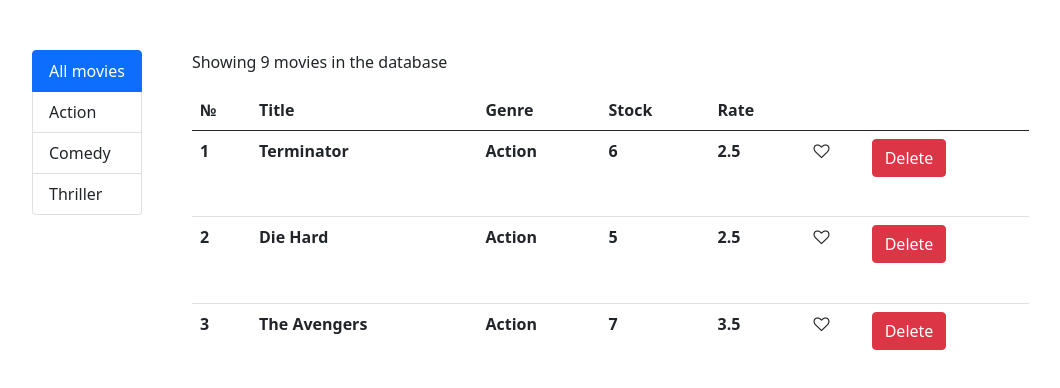
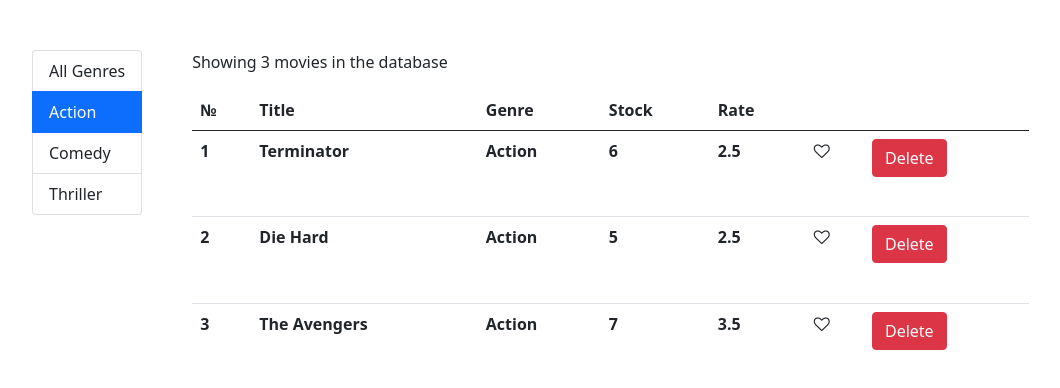
Before and after one commit to Beginner777-cpp/movieReact, a React (Create React App) app: page / in a window 1280 px wide. Both pictures are taken after a click on the item "Action". Shown: the top 388 px of the page, without its empty margins (50-1110 px from the left). Built offline with nearby package versions, Linux system fonts and the light colour scheme.

Commit message:
filtering

```diff
--- a/src/Components/common/list.jsx
+++ b/src/Components/common/list.jsx
@@ -1,15 +1,15 @@
-import * as Genres from "../../Data/fakeGenreService.js";
-const List = (props) => {
+const List = ({ genres, handleGenre, selectedGenre }) => {
+  // "list-group-item active"
+  console.log(selectedGenre);
   return (
     <ul className="list-group">
-      <li className="list-group-item active" onClick={()=>props.handleGenre('all')}>All movies</li>
-      {Genres.genres.map((genre, index) => (
+      {genres.map((genre) => (
         <li
-          key={index}
-          className="list-group-item"
+          key={genre._id}
+          className={selectedGenre._id === genre._id ? "list-group-item active" : "list-group-item"}
           aria-current="true"
           style={{ cursor: "pointer" }}
-          onClick={()=>props.handleGenre(genre.name)}
+          onClick={() => handleGenre(genre)}
         >
           {genre.name}
         </li>
--- a/src/Components/movie.jsx
+++ b/src/Components/movie.jsx
@@ -1,5 +1,6 @@
 import React, { Component } from "react";
 import * as MovieList from "../Data/fakeMovieService.js";
+import * as GenreList from "../Data/fakeGenreService.js";
 import Pagination from "./common/pagination";
 import Like from "./common/Like";
 import paginate from "../utils/paginate";
@@ -8,11 +9,18 @@ class Movie extends Component {
   constructor() {
     super();
     this.state = {
-      movies: MovieList.getMovies(),
+      movies: [],
+      genres: [],
       currentPage: 1,
       pageSize: 4,
-      moviesByGenre: MovieList.getMovies(),
+      selectedGenre: { _id: "", name: "All Genres" }
     };
+  }
+  componentDidMount() {
+    this.setState({
+      movies: MovieList.getMovies(),
+      genres: [{ _id: "", name: "All Genres" }, ...GenreList.getGenres()],
+    });
   }
   deleteMovie = (id) => {
     MovieList.deleteMovie(id);
@@ -45,22 +53,30 @@ class Movie extends Component {
   };
   handleGenre = (genre) => {
     this.setState({
-      moviesByGenre: genre === "all"
-      ? this.state.movies
-      : this.state.movies.filter((movie) => movie.genre.name === genre)
-    })
+      currentPage: 1,
+      selectedGenre: genre,
+    });
   };
   render() {
-    const { currentPage, pageSize } = this.state;
-    const allMovies = this.state.moviesByGenre;
+    const { currentPage, pageSize, selectedGenre, genres } = this.state;
+    const allMovies =
+      selectedGenre && selectedGenre._id
+        ? this.state.movies.filter(
+            (movie) => movie.genre._id === selectedGenre._id
+          )
+        : this.state.movies;
     const count = allMovies.length;
     const movies = paginate(allMovies, currentPage, pageSize);
     return (
       <div className="movie container">
-        <List handleGenre={this.handleGenre} />
+        <List
+          handleGenre={this.handleGenre}
+          selectedGenre={selectedGenre}
+          genres={genres}
+        />
         <div className="content">
           {this.state.movies.length !== 0 ? (
-            <p>Showing {this.state.movies.length} movies in the database</p>
+            <p>Showing {allMovies.length} movies in the database</p>
           ) : (
             <p>No movies in the database</p>
           )}
```
